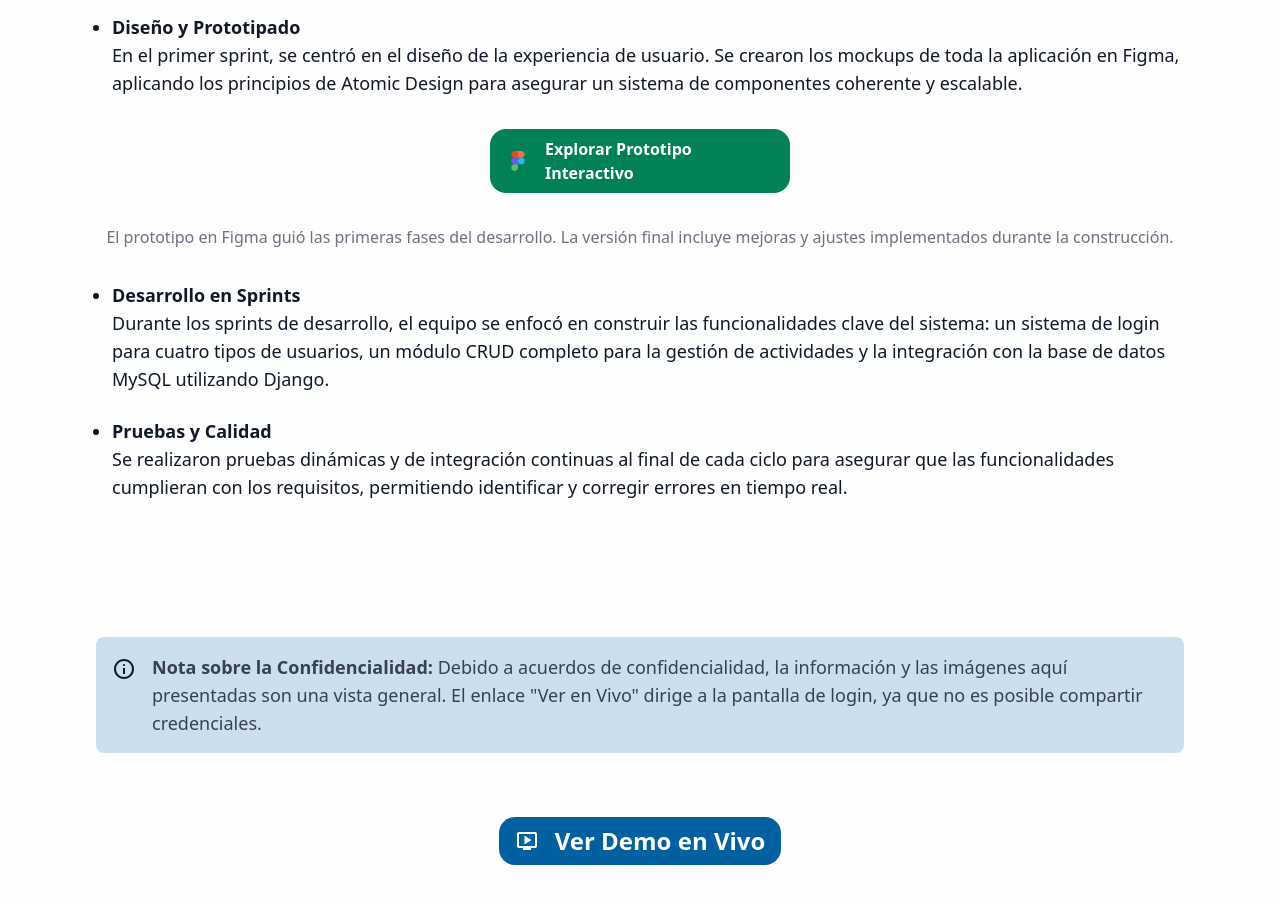
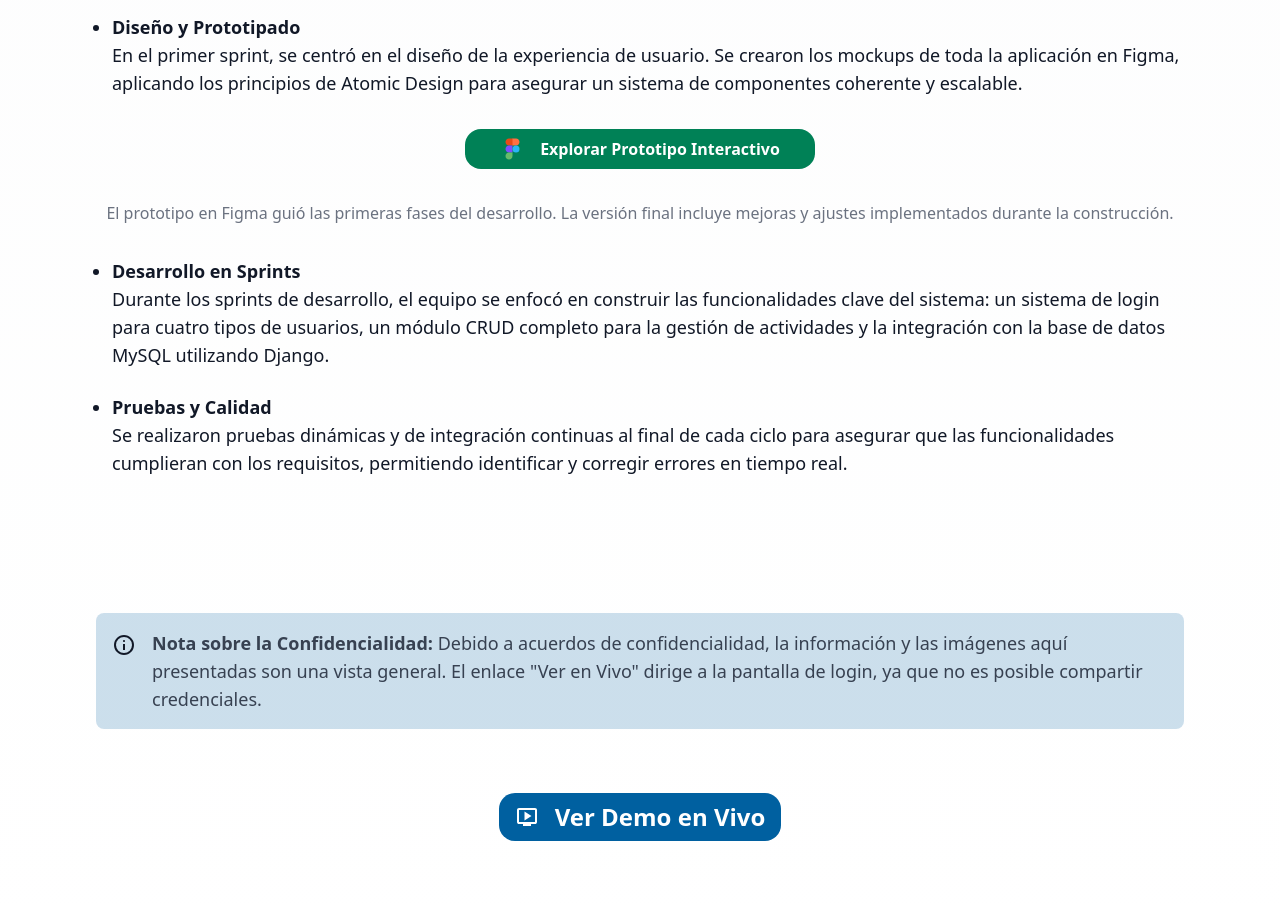
Before and after one commit to joseluislaradev/Portafolio-Web, a React (Vite) app: page /proyectos/sinutacyd in a window 1280 px wide. Shown: the part 2640-3543 px from the top of the page. Built offline with nearby package versions, Linux system fonts and the light colour scheme; what @midudev/tailwind-animations would draw is missing.

Commit message:
Se agreagron variables para la separaciones de los botoens primariso y secundarios

```diff
--- a/src/components/moleculas/ContentRenderer.jsx
+++ b/src/components/moleculas/ContentRenderer.jsx
@@ -60,7 +60,7 @@ export function ContentRenderer({ content = [] }) {
             href={item.href}
             variant={item.variant || "secondary"}
             iconName={item.iconName}
-            className="my-8 mx-auto max-w-[300px] w-full"
+            className="my-8 mx-auto max-w-[350px] w-full"
           >
             {item.label}
           </LinkBoton>
--- a/src/components/moleculas/NavLinks.jsx
+++ b/src/components/moleculas/NavLinks.jsx
@@ -1,6 +1,6 @@
 import { LinkBoton } from "./LinkBoton.jsx";
 
-export function NavLinks({ sections, activeSection, sectionRefs }) {
+export function NavLinks({ sections, activeSection, sectionRefs}) {
   return (
     <>
       {sections.map(({ id, label }) => (
@@ -10,7 +10,7 @@ export function NavLinks({ sections, activeSection, sectionRefs }) {
             variant="ghost"
             className={
               activeSection === id
-                ? "!text-accent-secondary-light dark:!text-accent-secondary-dark border-b-2 border-accent-secondary-light dark:border-accent-secondary-dark "
+                ? `!text-accent-secondary-light dark:!text-accent-secondary-dark border-b-2 border-accent-secondary-light dark:border-accent-secondary-dark`
                 : ""
             }
             sectionRefs={sectionRefs}
--- a/src/constantes/styles.js
+++ b/src/constantes/styles.js
@@ -5,13 +5,13 @@ export const buttonBaseStyles =
 // Objeto que define los estilos específicos para cada variante
 export const buttonVariantStyles = {
   primary:
-    "text-lg md:text-xl lg:text-2xl flex items-center justify-center gap-2 md:gap-4 bg-accent-primary-light dark:bg-button-principal-dark hover:bg-hover-primary-light hover:scale-105 dark:hover:bg-hover-primary-dark text-text-button-light dark:text-text-button-principal-dark  duration-200 transition-transform ease-in-out",
+    "text-lg md:text-xl lg:text-2xl flex items-center justify-center gap-2 md:gap-4 bg-button-principal-light dark:bg-button-principal-dark hover:bg-hover-primary-light hover:scale-105 dark:hover:bg-hover-primary-dark text-text-button-light dark:text-text-button-dark  duration-200 transition-transform ease-in-out",
   secondary:
-    "flex items-center justify-center gap-4 bg-accent-secondary-light  text-text-button-light dark:text-text-button-dark hover:bg-[--color-hover-secondary-light] dark:bg-accent-secondary-dark  dark:hover:bg-[--color-hover-secondary-dark] hover:scale-105 transition-transform duration-200",
+    "flex items-center justify-center gap-4 bg-button-secondary-light dark:bg-button-secondary-dark text-text-button-light dark:text-text-button-dark hover:bg-[--color-hover-secondary-light] dark:hover:bg-[--color-hover-secondary-dark] hover:scale-105 transition-transform duration-200",
   outline:
     "text-lg md:text-xl lg:text-2xl flex items-center justify-center gap-2 md:gap-4 border-2 border-accent-primary-light dark:border-accent-primary-dark text-text-button-outline-light dark:text-text-button-outline-dark hover:bg-hover-primary-light dark:hover:bg-hover-primary-dark hover:scale-105 hover:text-text-button-light dark:hover:text-text-button-dark transition-all duration-200",
   ghost:
-    "text-sm md:text-base lg:text-lg text-text-primary-light dark:text-text-primary-dark md:hover:text-accent-secondary-light md:dark:hover:text-accent-secondary-dark transition-colors duration-200",
+    "text-sm md:text-base lg:text-lg text-text-primary-light dark:text-text-primary-dark hover:hover:text-accent-secondary-light dark:hover:hover:text-accent-secondary-dark transition-colors duration-200",
   ghostSecondary:
     "text-lg md:text-xl lg:text-2lg text-text-primary-light dark:text-text-primary-dark hover:text-accent-primary-light dark:hover:text-accent-primary-dark transition-colors duration-200",
   circle:
--- a/src/index.css
+++ b/src/index.css
@@ -20,6 +20,9 @@
   --color-text-button-light: #ffffff; /* Texto de botones primarios siempre blanco */
   --color-text-button-outline-light: #3b82f6; /* Texto para botones outline */
 
+  --color-button-principal-light: #0060a0;
+  --color-button-secondary-light: #008156;
+
   --color-accent-primary-light: #0060a0; /* TU AZUL: El protagonista */
   --color-accent-secondary-light: #008156; /* Un verde esmeralda como acento secundario vibrante */
 
@@ -36,11 +39,11 @@
   --color-text-secondary-dark: #e5e7eb;
   --color-text-subtitle-dark: #9ca3af;
 
-  --color-text-button-dark: #f1f5f9;
+  --color-text-button-dark: #ffffff;
   --color-text-button-outline-dark: #f1f5f9;
 
-  --color-text-button-principal-dark: #fff;
-  --color-button-principal-dark: #1d7cbc; /* Azul oscuro para el botón principal */
+  --color-button-principal-dark: #1d7cbc;
+  --color-button-secondary-dark: #7e67c2;
 
   --color-accent-primary-dark: #38bdf8;
   --color-accent-secondary-dark: #a78bfa;
```
